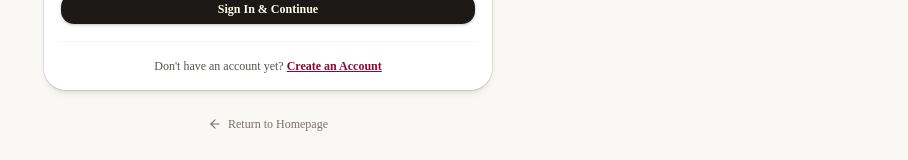
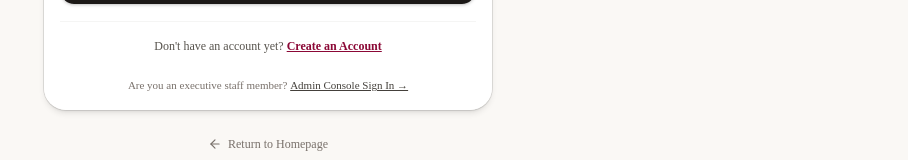
Before and after one commit to austinwanjala/becomingher, a Next.js app: page /login in a window 1280 px wide. Shown: the part 509-669 px from the top of the page, without its empty margins (372-1280 px from the left). Built offline with nearby package versions, Linux system fonts and the light colour scheme; no server answers.

Commit message:
fix(auth): sanitize customer login/register redirects to strictly prevent routing to admin portal

```diff
--- a/src/app/login/actions.ts
+++ b/src/app/login/actions.ts
@@ -32,13 +32,11 @@ export async function login(formData: FormData) {
     redirect(`/login?message=${encodeURIComponent(userMsg)}&redirect=${encodeURIComponent(redirectTarget)}`)
   }
 
-  // Safe redirect resolution: ensure customers cannot be redirected to /admin
+  // Safe redirect resolution: customer logins must never be redirected to /admin
   let target = redirectTarget;
-  if (target.startsWith('/admin')) {
+  if (!target || target.startsWith('/admin')) {
     const role = await getUserRole(data?.user, supabase);
-    if (!isAdminRole(role)) {
-      target = '/dashboard';
-    }
+    target = isAdminRole(role) ? '/admin' : '/dashboard';
   }
 
   revalidatePath('/', 'layout')
--- a/src/app/login/page.tsx
+++ b/src/app/login/page.tsx
@@ -13,7 +13,9 @@ export default async function LoginPage({
 }) {
   const params = await searchParams;
   const message = params.message;
-  const redirectTarget = params.redirect || '/dashboard';
+  // Strictly isolate customer portal: /login must never redirect into /admin
+  const rawRedirect = params.redirect || '/dashboard';
+  const redirectTarget = rawRedirect.startsWith('/admin') ? '/dashboard' : rawRedirect;
 
   return (
     <div className="flex min-h-screen flex-col items-center justify-center bg-[#FAF8F5] p-4 text-stone-900 relative">
@@ -116,6 +118,16 @@ export default async function LoginPage({
                 Create an Account
               </Link>
             </div>
+
+            <div className="pt-2 text-center text-[11px] text-stone-500">
+              <span>Are you an executive staff member? </span>
+              <Link
+                href="/admin/login"
+                className="text-stone-700 hover:text-rose-950 font-medium underline transition"
+              >
+                Admin Console Sign In →
+              </Link>
+            </div>
           </CardContent>
         </Card>
 
--- a/src/app/register/actions.ts
+++ b/src/app/register/actions.ts
@@ -11,7 +11,8 @@ export async function signup(formData: FormData) {
   const password = formData.get('password') as string
   const name = (formData.get('name') as string)?.trim()
   const phone = (formData.get('phone') as string)?.trim()
-  const redirectTarget = (formData.get('redirect') as string) || '/dashboard'
+  const rawTarget = (formData.get('redirect') as string) || '/dashboard'
+  const redirectTarget = rawTarget.startsWith('/admin') ? '/dashboard' : rawTarget
 
   if (!email || !password) {
     redirect(`/register?message=${encodeURIComponent('Please provide both email and password.')}&redirect=${encodeURIComponent(redirectTarget)}`)
--- a/src/app/register/page.tsx
+++ b/src/app/register/page.tsx
@@ -25,6 +25,9 @@ export default async function RegisterPage({
 
   // Determine redirect target: prioritize service checkout if provided
   let redirectTarget = params.redirect || '/dashboard';
+  if (redirectTarget.startsWith('/admin')) {
+    redirectTarget = '/dashboard';
+  }
   if (service) {
     redirectTarget = `/checkout/${service}`;
   }
```
